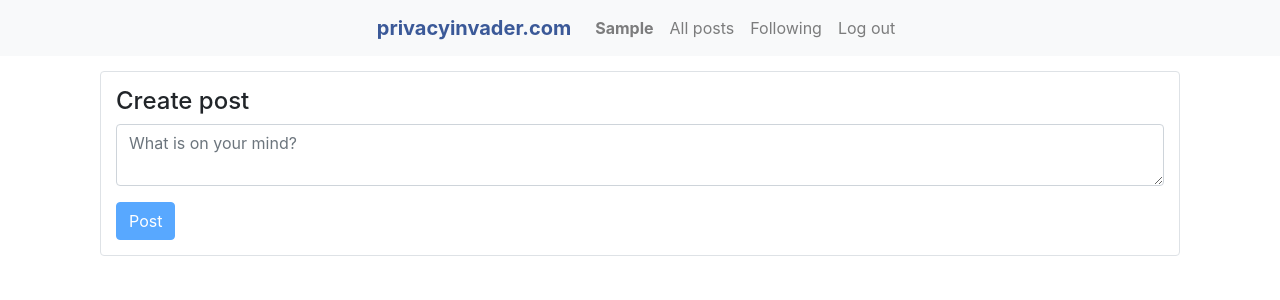
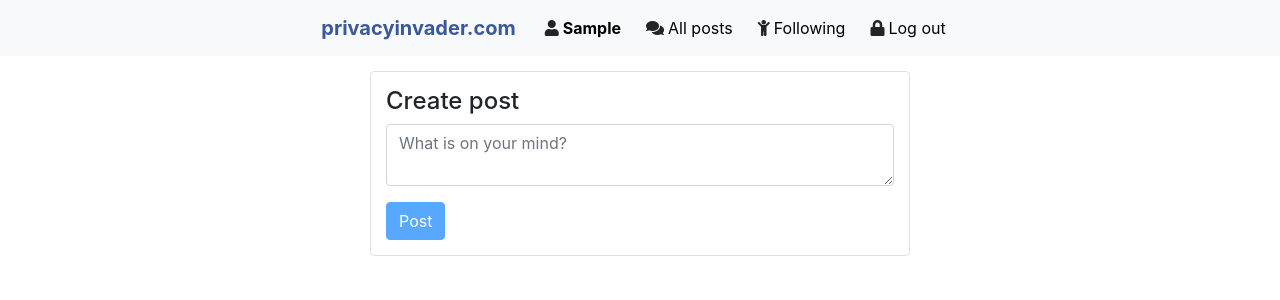
Before and after one commit to MichailExplore/project4, a Django app: page / in a window 1280 px wide. Shown: the top 300 px of the page. Run offline with Django 3.2, Linux system fonts and the light colour scheme; the visitor is signed in with stand-in values (Sample User, id 1); data comes from the database, SQL or seed files in the repository; data that the repository does not hold is empty; some libraries are stand-ins or nearby versions.

Commit message:
added icons

```diff
--- a/network/static/network/styles.css
+++ b/network/static/network/styles.css
@@ -1,3 +1,7 @@
 textarea {
     width: 100%;
 }
+
+.container{
+        max-width: 600px;
+}
--- a/network/templates/network/index.html
+++ b/network/templates/network/index.html
@@ -21,7 +21,12 @@
                 </div>
                 </div>
             <p>{{ message }}</p>
-            <span style="font-size:100%;color:red;">&hearts;</span> {{ likes }}
+            <input class='btn btn-primary' type='submit' value='&hearts; Like' id='like-button'>
+            <input class='btn btn-primary float-right' type='submit' value='Comment' id='comment-button'>
+            <div>
+                <span style="font-size:100%;color:red;">&hearts;</span>{{ likes }}
+                <a href='' style='text-align: right;'>0 comments</a>
+            </div>
         </div>
     </script>
     {% endverbatim %}
@@ -30,7 +35,6 @@
         <div class='alert alert-dark' style='margin: 5px;' role='alert'>{{ message }}</div>
     {% endif %}
 
-    {% if user.is_authenticated %}
     <div class='border rounded' style='margin:15px; padding: 15px;'>
         <form>
             {% csrf_token %}
@@ -42,7 +46,7 @@
             <input class='btn btn-primary' type='submit' value='Post' id='post-button'>
         </form>
     </div>
-    {% endif %}
+
     <div id='posts'>
     </div>
 {% endblock %}
--- a/network/templates/network/layout.html
+++ b/network/templates/network/layout.html
@@ -5,7 +5,8 @@
     <head>
         <title>privacyinvader.com</title>
         <link rel='stylesheet' href='https://stackpath.bootstrapcdn.com/bootstrap/4.4.1/css/bootstrap.min.css' integrity='sha384-Vkoo8x4CGsO3+Hhxv8T/Q5PaXtkKtu6ug5TOeNV6gBiFeWPGFN9MuhOf23Q9Ifjh' crossorigin='anonymous'>
-        <script src="https://cdnjs.cloudflare.com/ajax/libs/handlebars.js/4.0.11/handlebars.min.js"></script>
+        <script src='https://cdnjs.cloudflare.com/ajax/libs/handlebars.js/4.0.11/handlebars.min.js'></script>
+        <link rel='stylesheet' href='https://use.fontawesome.com/releases/v5.7.0/css/all.css' integrity='sha384-lZN37f5QGtY3VHgisS14W3ExzMWZxybE1SJSEsQp9S+oqd12jhcu+A56Ebc1zFSJ' crossorigin='anonymous'>
         <link href='{% static "network/styles.css" %}' rel='stylesheet'>
         {% block scripts %}{% endblock %}
         <link rel="shortcut icon" href="{%  static 'network/favicon.ico' %}">
@@ -16,25 +17,17 @@
             <div>
               <ul class='navbar-nav mr-auto'>
                 {% if user.is_authenticated %}
-                    <li class='nav-item'>
-                        <a class='nav-link' href='' onclick='return false;'><strong>{{ user.first_name }}</strong></a>
-                    </li>
-                    <li class='nav-item'>
-                      <a class='nav-link' href='{% url "index" %}'>All posts</a>
-                    </li>
-                    <li class='nav-item'>
-                        <a class='nav-link' href='' onclick='return false;'>Following</a>
-                    </li>
-                    <li class='nav-item'>
-                        <a class='nav-link' href='{% url "logout" %}'>Log out</a>
-                    </li>
+                    <div class='btn-group' role='group' aria-label='Basic example'>
+                        <button type='button' class='btn btn-light'><i class='fa fa-user' aria-hidden='true'>&nbsp</i><a href='' style='color: black;'><strong>{{ user.first_name }}</strong></a></button>
+                        <button type='button' class='btn btn-light'><i class='fa fa-comments' aria-hidden='true'>&nbsp</i><a href='{% url "index" %}' style='color: black;'>All posts</a></button>
+                        <button type='button' class='btn btn-light'><i class='fa fa-child' aria-hidden='true'>&nbsp</i><a href='' style='color: black;'>Following</a></button>
+                        <button type='button' class='btn btn-light'><i class='fa fa-lock' aria-hidden='true'>&nbsp</i><a href='{% url "logout" %}' style='color: black;'>Log out</a></button>
+                    </div>
                 {% else %}
-                    <li class='nav-item'>
-                        <a class='nav-link' href='{% url "login" %}'>Log in</a>
-                    </li>
-                    <li class='nav-item'>
-                        <a class='nav-link' href='{% url "register" %}'>Register</a>
-                    </li>
+                    <div class='btn-group' role='group' aria-label='Basic example'>
+                        <button type='button' class='btn btn-light'><i class='fa fa-unlock' aria-hidden='true'>&nbsp</i><a href='{% url "login" %}' style='color: black;'>Log in</a></button>
+                        <button type='button' class='btn btn-light'><i class='fa fa-arrow-right' aria-hidden='true'>&nbsp</i><a href='{% url "register" %}' style='color: black;'>Register</a></button>
+                    </div>
                 {% endif %}
               </ul>
             </div>
```
Lines whose indentation alone changed are shown as unchanged.
